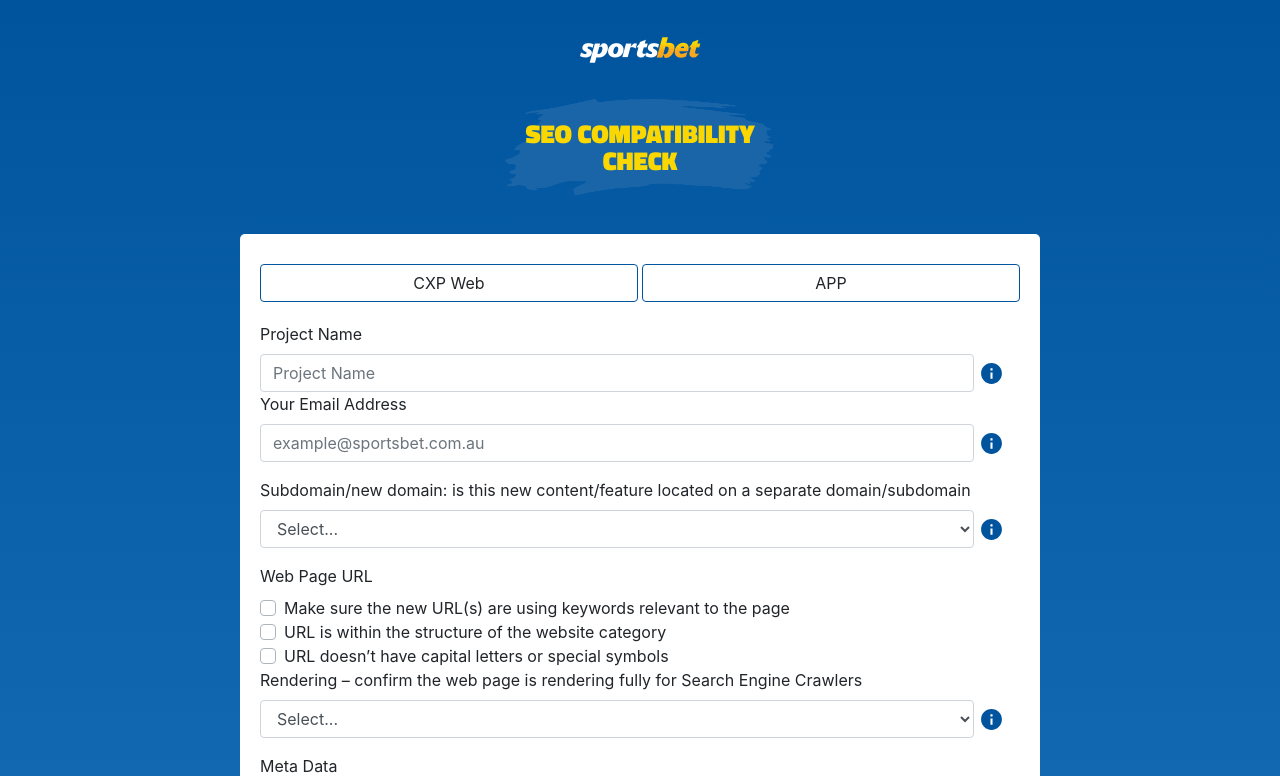
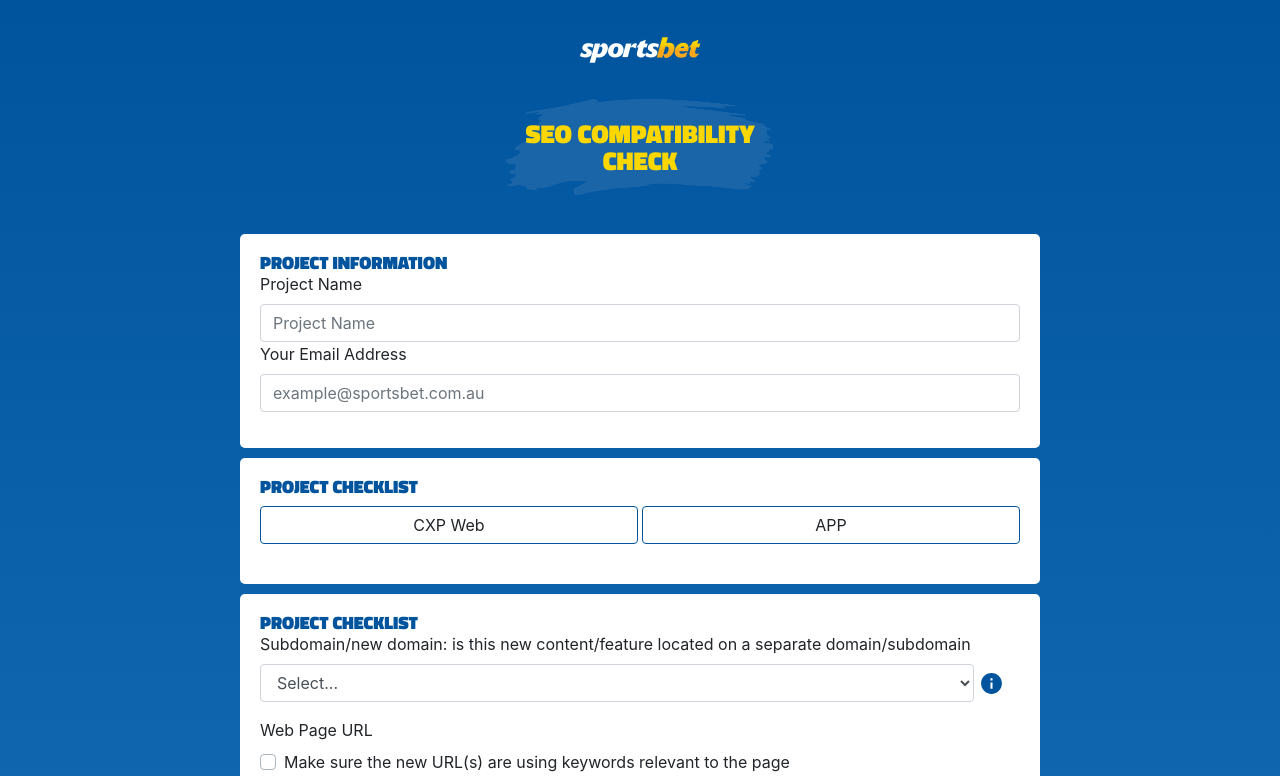
Before and after one commit to ventosae/ba-checklist, a React (Create React App) app in the folder ba-checklist/: page / in a window 1280 px wide. Shown: the top 776 px of the page. Built offline with nearby package versions, Linux system fonts and the light colour scheme.

Commit message:
new components added

```diff
--- a/ba-checklist/src/App.css
+++ b/ba-checklist/src/App.css
@@ -57,10 +57,12 @@
   align-items: center;
   display: flex;
   margin-bottom: 10px;
+  width: 100%;
 }
 
 .form-main__wrapper-m__second {
   padding: 20px 20px;
+  width: 100%;
 }
 
 .form-main__wrapper--button {
@@ -115,6 +117,10 @@
   .form-b__select {
     width: 88% !important;
   }
+}
+
+.form-b__input--input {
+  width: 100% !important ;
 }
 
 .form-b__group--select {
@@ -188,6 +194,16 @@
   line-height: 1.6875rem;
   text-transform: uppercase;
   text-align: center;
+  margin: 0;
+  font-family: "Titillium Web", sans-serif;
+  font-weight: 900;
+}
+
+.page-header--h2 {
+  font-size: 1.125rem;
+  color: var(--sb-blue);
+  line-height: 1.125rem;
+  text-align: left;
   margin: 0;
   font-family: "Titillium Web", sans-serif;
   font-weight: 900;
@@ -292,7 +308,7 @@
 #tooltip.off {
   opacity: 0;
   transition: all 0.5s ease;
-  /* z-index: -100; */
+  z-index: -100;
 }
 
 .tooltip-header {
--- a/ba-checklist/src/App.js
+++ b/ba-checklist/src/App.js
@@ -3,7 +3,8 @@
 import Form from "./componenets/form.js";
 import { Helmet } from "react-helmet";
 import Logo from "./componenets/sportsbet_logo.png";
-import Bstroke from "./componenets/brush_stroke.png";
+import ProjectInfo from "./componenets/projectInfo.js";
+import AppSelector from "./componenets/appselector.js";
 
 class App extends Component {
   render() {
@@ -28,29 +29,10 @@
             SEO compatibility <br></br>check{" "}
           </h1>
         </div>
-        <div className="form-main__wrapper-m">
-          <div className="form-main__wrapper-m__second">
-            <div className="form-main__wrapper">
-              <div className="form-main__wrapper--button">
-                <button
-                  type="button"
-                  className="btn btn btn-outline-info mr-1 form-main__button"
-                >
-                  CXP Web
-                </button>
 
-                <button
-                  type="button"
-                  className="btn btn btn-outline-info form-main__button"
-                >
-                  APP
-                </button>
-              </div>
-            </div>
-
-            <Form />
-          </div>
-        </div>
+        <ProjectInfo />
+        <AppSelector />
+        <Form />
       </main>
     );
   }
--- /dev/null
+++ b/ba-checklist/src/componenets/appselector.js
@@ -0,0 +1,32 @@
+import React, { Component } from "react";
+
+class AppSelector extends Component {
+  state = { formTitle: "Project Checklist" };
+  render() {
+    return (
+      <section className="form-main__wrapper-m form-main__wrapper--form">
+        <div className="form-main__wrapper-m__second">
+          <h2 className="page-header page-header--h2">
+            {this.state.formTitle}
+          </h2>
+          <div className="form-main__wrapper--button">
+            <button
+              type="button"
+              className="btn btn btn-outline-info mr-1 form-main__button"
+            >
+              CXP Web
+            </button>
+            <button
+              type="button"
+              className="btn btn btn-outline-info form-main__button"
+            >
+              APP
+            </button>
+          </div>
+        </div>
+      </section>
+    );
+  }
+}
+
+export default AppSelector;
--- a/ba-checklist/src/componenets/form.js
+++ b/ba-checklist/src/componenets/form.js
@@ -6,6 +6,7 @@
 
 class Form extends Component {
   state = {
+    formTitle: "Project Checklist",
     projectName: "",
     email: "",
     domain: "",
@@ -13,7 +14,6 @@
     schema: "",
     pagespeed: "",
     content: "",
-
     projectNameValid: true,
     emailValid: true,
     domainValid: true,
@@ -107,42 +107,6 @@
   };
 
   render() {
-    const inputValues = {
-      inputChange: this.handleInputChange,
-      projectName: {
-        inputLabel: "Project Name",
-        isInputValid: this.state.projectNameValid,
-        inputId: "projectName",
-        inputPlaceholder: "Project Name",
-        tooltip: [
-          {
-            tolltipcomment: "Please provide info here",
-            class: "123"
-          }
-        ]
-      },
-      clientEmail: {
-        inputLabel: "Your Email Address",
-        isInputValid: this.state.emailValid,
-        inputId: "email",
-        inputPlaceholder: "example@sportsbet.com.au",
-        tooltip: [
-          {
-            tolltipcomment: "Some Examples Below",
-            class: "tooltip-header"
-          },
-          {
-            tolltipcomment: "https://www.sportsbet.com.au/betting/rugby-league",
-            class: "tooltip-good"
-          },
-          {
-            tolltipcomment: "https://www.sportsbet.com.au/betting/rugby-league",
-            class: "tooltip-bad"
-          }
-        ]
-      }
-    };
-
     const selectValues = {
       inputChange: this.handleInputChange,
       domainSubdomain: {
@@ -156,7 +120,7 @@
         ],
         tooltip: [
           {
-            tolltipcomment: "Please provide info here",
+            tooltipComment: "Please provide info here",
             class: "123"
           }
         ]
@@ -173,7 +137,7 @@
         ],
         tooltip: [
           {
-            tolltipcomment: "Please provide info here",
+            tooltipComment: "Please provide info here",
             class: "123"
           }
         ]
@@ -189,7 +153,7 @@
         ],
         tooltip: [
           {
-            tolltipcomment: "Please provide info here",
+            tooltipComment: "Please provide info here",
             class: "123"
           }
         ]
@@ -205,7 +169,7 @@
         ],
         tooltip: [
           {
-            tolltipcomment: "Please provide info here",
+            tooltipComment: "Please provide info here",
             class: "123"
           }
         ]
@@ -218,16 +182,16 @@
         label: "Web Page URL",
         options: [
           {
-            optionLable:
+            optionLabel:
               "Make sure the new URL(s) are using keywords relevant to the page",
             optionState: "urlKeyword"
           },
           {
-            optionLable: "URL is within the structure of the website category",
+            optionLabel: "URL is within the structure of the website category",
             optionState: "urlStrucutre"
           },
           {
-            optionLable: "URL doesn’t have capital letters or special symbols",
+            optionLabel: "URL doesn’t have capital letters or special symbols",
             optionState: "urlCapital"
           }
         ]
@@ -236,15 +200,15 @@
         label: "Meta Data",
         options: [
           {
-            optionLable: "Title tag requirements are fulfilled",
+            optionLabel: "Title tag requirements are fulfilled",
             optionState: "titleRequirements"
           },
           {
-            optionLable: "Description tag requirements are fulfilled",
+            optionLabel: "Description tag requirements are fulfilled",
             optionState: "descriptionRequirements"
           },
           {
-            optionLable: "H1 tag requirements are fulfilled",
+            optionLabel: "H1 tag requirements are fulfilled",
             optionState: "h1Requirements"
           }
         ]
@@ -252,31 +216,12 @@
     };
 
     return (
+      <section className="form-main__wrapper-m form-main__wrapper--form">
+        <div className="form-main__wrapper-m__second">
+          <h2 className="page-header page-header--h2">
+            {this.state.formTitle}
+          </h2>
           <form className="form-b was-invalidated" onSubmit={this.handleSubmit}>
-        <div className="form-group form-b__group">
-          <Inputfield
-            inputChange={inputValues.inputChange}
-            inputLabel={inputValues.projectName.inputLabel}
-            isInputValid={inputValues.projectName.isInputValid}
-            inputId={inputValues.projectName.inputId}
-            inputPlaceholder={inputValues.projectName.inputPlaceholder}
-            //classes cold be tooltip-good / tooltip-bad / tooltip-comment / tooltip-header
-            tooltipmessage={inputValues.projectName.tooltip}
-            errorMessage={this.state.formErrors.projectName}
-          />
-
-          <Inputfield
-            inputChange={inputValues.inputChange}
-            inputLabel={inputValues.clientEmail.inputLabel}
-            isInputValid={inputValues.clientEmail.isInputValid}
-            inputId={inputValues.clientEmail.inputId}
-            inputPlaceholder={inputValues.clientEmail.inputPlaceholder}
-            //classes cold be tooltip-good / tooltip-bad / tooltip-comment / tooltip-header
-            tooltipmessage={inputValues.clientEmail.tooltip}
-            errorMessage={this.state.formErrors.email}
-          />
-        </div>
-
             <Selectfield
               options={selectValues.domainSubdomain.options}
               inputLabel={selectValues.domainSubdomain.inputLabel}
@@ -351,6 +296,8 @@
               Submit
             </button>
           </form>
+        </div>
+      </section>
     );
   }
 }
--- a/ba-checklist/src/componenets/input.js
+++ b/ba-checklist/src/componenets/input.js
@@ -10,7 +10,7 @@
           {props.inputLabel}
         </label>
         <input
-          className={`form-control form-b__input ${
+          className={`form-control form-b__input form-b__input--input ${
             props.isInputValid ? "" : "is-invalid"
           }`}
           id={props.inputId}
@@ -19,7 +19,7 @@
           name={props.inputId}
           tooltipmessage={props.tooltipmessage}
         />
-        <Info id={props.inputId} tooltiptextvalue={props.tooltipmessage} />
+        {/* <Info id={props.inputId} tooltiptextvalue={props.tooltipmessage} /> */}
         <Error errorMessage={props.errorMessage} />
       </div>
     );
--- /dev/null
+++ b/ba-checklist/src/componenets/projectInfo.js
@@ -0,0 +1,151 @@
+import React, { Component } from "react";
+import "../App.css";
+import Inputfield from "./input.js";
+
+class ProjectInfo extends Component {
+  state = {
+    formTitle: "Project Information",
+    projectName: "",
+    email: "",
+    projectNameValid: true,
+    emailValid: true,
+    formErrors: {
+      projectName: "Plese enter project name",
+      email: "Email is invalid"
+    }
+  };
+
+  emailValid(key) {
+    const emailRegex = RegExp(
+      /^[a-zA-Z0-9.!#$%&’*+/=?^_`{|}~-]+@[a-zA-Z0-9-]+(?:\.[a-zA-Z0-9-]+)*$/
+    );
+
+    let result = emailRegex.test(key);
+    console.log("emailValid", result);
+    return result;
+  }
+
+  lenghValid(key) {
+    let keyValue = key;
+    let keyValueLength = keyValue.length;
+    console.log("keyValueLength", keyValueLength);
+    return keyValueLength > 0 ? true : false;
+  }
+
+  // need to be refactored
+
+  formValid = () => {
+    let valid = true;
+    const fields = this.state;
+
+    const fieldsKeys = [
+      "projectName",
+      "email",
+      "domain",
+      "rendering",
+      "schema",
+      "pagespeed",
+      "content"
+    ];
+
+    for (var i = 0; i < fieldsKeys.length; i++) {
+      let key = fieldsKeys[i];
+      console.log(key);
+      const projectNameStatus = this.lenghValid(fields[key]);
+      let fieldsKeyString = String(key);
+      let keyValid = fieldsKeyString.concat("Valid");
+      console.log("Key Valid Value", keyValid);
+      if (!projectNameStatus) {
+        this.setState({ [keyValid]: projectNameStatus });
+        valid = false;
+      } else {
+        this.setState({ [keyValid]: projectNameStatus });
+      }
+    }
+    return valid;
+  };
+
+  handleInputChange = event => {
+    const target = event.target;
+    const value = target.type === "checkbox" ? target.checked : target.value;
+    const name = target.name;
+    console.log(`HandleInputChange is Running for ${name}`);
+
+    this.setState({
+      [name]: value
+    });
+  };
+
+  render() {
+    const inputValues = {
+      inputChange: this.handleInputChange,
+      projectName: {
+        inputLabel: "Project Name",
+        isInputValid: this.state.projectNameValid,
+        inputId: "projectName",
+        inputPlaceholder: "Project Name",
+        tooltip: [
+          {
+            tooltipComment: "Please provide info here",
+            class: "123"
+          }
+        ]
+      },
+      clientEmail: {
+        inputLabel: "Your Email Address",
+        isInputValid: this.state.emailValid,
+        inputId: "email",
+        inputPlaceholder: "example@sportsbet.com.au",
+        tooltip: [
+          {
+            tooltipComment: "Some Examples Below",
+            class: "tooltip-header"
+          },
+          {
+            tooltipComment: "https://www.sportsbet.com.au/betting/rugby-league",
+            class: "tooltip-good"
+          },
+          {
+            tooltipComment: "https://www.sportsbet.com.au/betting/rugby-league",
+            class: "tooltip-bad"
+          }
+        ]
+      }
+    };
+
+    return (
+      <section className="form-main__wrapper-m form-main__wrapper--form">
+        <div className="form-main__wrapper-m__second">
+          <h2 className="page-header page-header--h2">
+            {this.state.formTitle}
+          </h2>
+          <div className="form-group form-b__group">
+            <Inputfield
+              inputChange={inputValues.inputChange}
+              inputLabel={inputValues.projectName.inputLabel}
+              isInputValid={inputValues.projectName.isInputValid}
+              inputId={inputValues.projectName.inputId}
+              inputPlaceholder={inputValues.projectName.inputPlaceholder}
+              //classes cold be tooltip-good / tooltip-bad / tooltip-comment / tooltip-header
+              //   tooltipmessage={inputValues.projectName.tooltip}
+              errorMessage={this.state.formErrors.projectName}
+            />
+
+            <Inputfield
+              inputChange={inputValues.inputChange}
+              inputLabel={inputValues.clientEmail.inputLabel}
+              isInputValid={inputValues.clientEmail.isInputValid}
+              inputId={inputValues.clientEmail.inputId}
+              inputPlaceholder={inputValues.clientEmail.inputPlaceholder}
+              //classes cold be tooltip-good / tooltip-bad / tooltip-comment / tooltip-header
+              //   tooltipmessage={inputValues.clientEmail.tooltip}
+              errorMessage={this.state.formErrors.email}
+            />
+          </div>
+        </div>
+      </section>
+    );
+  }
+}
+
+export default ProjectInfo;
--- a/ba-checklist/src/componenets/tooltip.js
+++ b/ba-checklist/src/componenets/tooltip.js
@@ -21,7 +21,7 @@
     }
 
     classNames[visibility] = true;
-    let tooltiptext = this.props.tooltiptext;
+    let tooltipText = this.props.tooltiptext;
 
     return (
       <div
@@ -32,9 +32,9 @@
       >
         <div className="tooltip-arrow"></div>
         <div className="tooltip-inner">
-          {tooltiptext.map(text => (
+          {tooltipText.map(text => (
             <>
-              <span className={text.class}>{text.tolltipcomment}</span>
+              <span className={text.class}>{text.tooltipComment}</span>
             </>
           ))}
         </div>
```
Also changed, not shown: ba-checklist/src/componenets/checklist.js (+6 -1 lines). Lines whose indentation alone changed are shown as unchanged.
